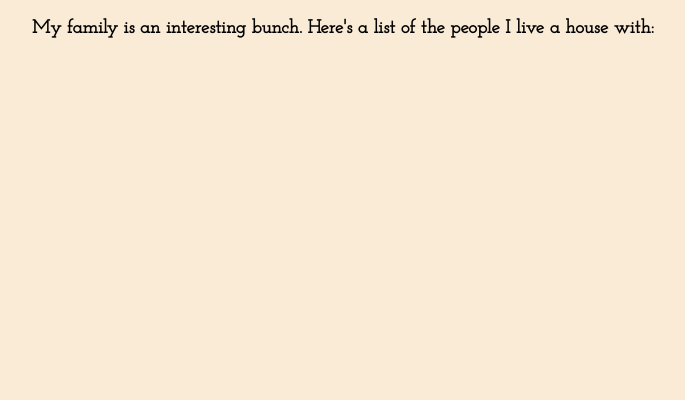
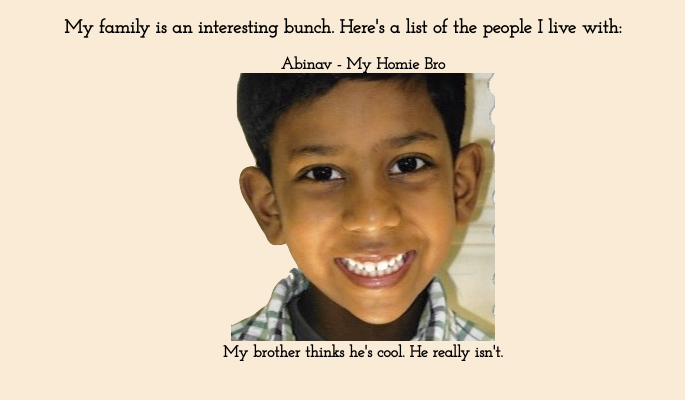
Before and after one commit to mbokinala/html-workshop-files, a plain HTML site: page All About Me/family.html in a window 1280 px wide. Shown: the part 56-456 px from the top of the page, without its empty margins (297-982 px from the left). Drawn offline with Linux system fonts and the light colour scheme.

Commit message:
Routine Commit

```diff
--- a/All About Me/family.html
+++ b/All About Me/family.html
@@ -11,8 +11,17 @@
     <body>
         <center>
             <h1>My Family</h1>
-            <h3>My family is an interesting bunch. Here's a list of the people I live a house with:</h3>
+            <h3>My family is an interesting bunch. Here's a list of the people I live with:</h3>
 
+            <ul>
+                <li>
+                    Abinav - My Homie Bro
+                    <br>
+                    <img src="img/abinav.png" alt="abinav"/>
+                    <br>
+                    My brother thinks he's cool. He really isn't.
+                </li>
+            </ul>
         </center>
     </body>
 </html>
--- a/All About Me/index.css
+++ b/All About Me/index.css
@@ -16,3 +16,10 @@ td {
 body {
     font-family: 'Josefin Slab', serif;
 }
+ul {
+    list-style-type: none
+}
+
+li {
+    font-weight: bold
+}
```
Also changed, not shown: All About Me/index.html (+1 -1 lines), All About Me/img/abinav.png (added), All About Me/img/dad.png (added), All About Me/img/me.jpg (deleted), All About Me/img/me.png (added), All About Me/img/mom.png (added).
